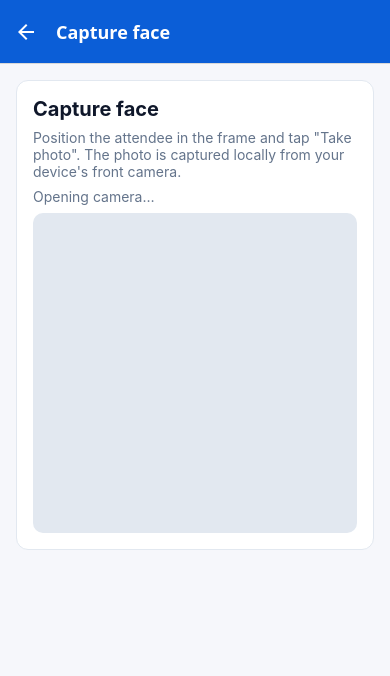
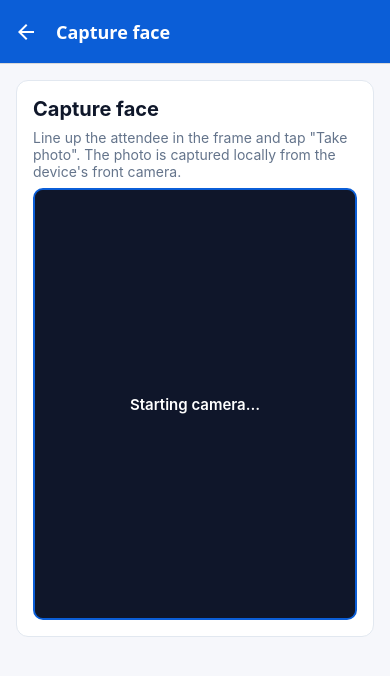
Before and after one commit to JimmieM-Dev/NGO, a React Native app in the folder mobile/: screen /CaptureFace in a window 390 px wide. Shown: the top 676 px of the page. Built offline with nearby package versions, Linux system fonts and the light colour scheme; no server answers.

Commit message:
fix(mobile/web): brighter framed camera preview, mirrored selfie, tap-to-start when autoplay blocked
Co-Authored-By: ajsdsh09 <ajsdsh09@gmail.com>

```diff
--- a/mobile/src/screens/CaptureFaceScreen.web.tsx
+++ b/mobile/src/screens/CaptureFaceScreen.web.tsx
@@ -1,5 +1,5 @@
 import { useCallback, useEffect, useRef, useState } from 'react';
-import type { ChangeEvent } from 'react';
+import type { ChangeEvent, CSSProperties } from 'react';
 import { Image, Platform, StyleSheet, Text, View } from 'react-native';
 import type { NativeStackScreenProps } from '@react-navigation/native-stack';
 
@@ -29,6 +29,8 @@ export function CaptureFaceScreen({ navigation, route }: Props) {
   const fallbackInputRef = useRef<HTMLInputElement | null>(null);
   const [stage, setStage] = useState<Stage>({ kind: 'idle' });
   const [error, setError] = useState<string | null>(null);
+  const [videoPlaying, setVideoPlaying] = useState(false);
+  const [autoplayBlocked, setAutoplayBlocked] = useState(false);
 
   const stopStream = useCallback(() => {
     const stream = streamRef.current;
@@ -39,10 +41,13 @@ export function CaptureFaceScreen({ navigation, route }: Props) {
     if (videoRef.current) {
       videoRef.current.srcObject = null;
     }
+    setVideoPlaying(false);
   }, []);
 
   const startCamera = useCallback(async () => {
     setError(null);
+    setAutoplayBlocked(false);
+    setVideoPlaying(false);
     if (typeof navigator === 'undefined' || !navigator.mediaDevices?.getUserMedia) {
       setStage({
         kind: 'fallback',
@@ -53,7 +58,11 @@ export function CaptureFaceScreen({ navigation, route }: Props) {
     setStage({ kind: 'starting' });
     try {
       const stream = await navigator.mediaDevices.getUserMedia({
-        video: { facingMode: { ideal: 'user' } },
+        video: {
+          facingMode: { ideal: 'user' },
+          width: { ideal: 1280 },
+          height: { ideal: 720 },
+        },
         audio: false,
       });
       streamRef.current = stream;
@@ -76,13 +85,27 @@ export function CaptureFaceScreen({ navigation, route }: Props) {
 
   // Attach the stream to the <video> element once it's mounted and we're live.
   useEffect(() => {
-    if (stage.kind === 'live' && videoRef.current && streamRef.current) {
-      videoRef.current.srcObject = streamRef.current;
-      videoRef.current.play().catch(() => {
-        /* autoplay may require user gesture; the button will retry */
+    if (stage.kind !== 'live') return;
+    const video = videoRef.current;
+    const stream = streamRef.current;
+    if (!video || !stream) return;
+    video.srcObject = stream;
+    const playPromise = video.play();
+    if (playPromise && typeof playPromise.then === 'function') {
+      playPromise.catch(() => {
+        setAutoplayBlocked(true);
       });
     }
   }, [stage.kind]);
+
+  const manualPlay = () => {
+    const video = videoRef.current;
+    if (!video) return;
+    video.play().then(
+      () => setAutoplayBlocked(false),
+      () => setAutoplayBlocked(true),
+    );
+  };
 
   const takePhoto = () => {
     const video = videoRef.current;
@@ -98,8 +121,11 @@ export function CaptureFaceScreen({ navigation, route }: Props) {
       setError('Could not capture a frame from the camera.');
       return;
     }
+    // Flip horizontally so the saved photo matches the mirrored preview users see.
+    ctx.translate(canvas.width, 0);
+    ctx.scale(-1, 1);
     ctx.drawImage(video, 0, 0, canvas.width, canvas.height);
-    const dataUrl = canvas.toDataURL(PREVIEW_MIME, 0.8);
+    const dataUrl = canvas.toDataURL(PREVIEW_MIME, 0.85);
     stopStream();
     setStage({ kind: 'preview', b64: extractBase64(dataUrl), mime: PREVIEW_MIME });
   };
@@ -138,33 +164,60 @@ export function CaptureFaceScreen({ navigation, route }: Props) {
 
   if (Platform.OS !== 'web') return null;
 
+  const videoStyle: CSSProperties = {
+    width: '100%',
+    height: '100%',
+    objectFit: 'cover',
+    borderRadius: 10,
+    // Mirror the preview so the user's movements match (natural selfie behavior).
+    transform: 'scaleX(-1)',
+    backgroundColor: '#0f172a',
+  };
+
   return (
     <View style={sharedStyles.screen}>
       <View style={sharedStyles.content}>
         <View style={sharedStyles.card}>
           <Text style={sharedStyles.heading}>Capture face</Text>
           <Text style={sharedStyles.subheading}>
-            Position the attendee in the frame and tap &quot;Take photo&quot;. The
-            photo is captured locally from your device&apos;s front camera.
+            Line up the attendee in the frame and tap &quot;Take photo&quot;. The
+            photo is captured locally from the device&apos;s front camera.
           </Text>
 
-          {stage.kind === 'starting' ? (
-            <Text style={sharedStyles.subheading}>Opening camera…</Text>
-          ) : null}
-
           {(stage.kind === 'live' || stage.kind === 'starting') && (
-            <View style={styles.previewImage}>
+            <View style={styles.previewFrame}>
               <video
                 ref={videoRef}
                 autoPlay
                 playsInline
                 muted
-                style={{ width: '100%', height: '100%', objectFit: 'cover', borderRadius: 10 }}
+                onPlaying={() => {
+                  setVideoPlaying(true);
+                  setAutoplayBlocked(false);
+                }}
+                style={videoStyle}
               />
+              {stage.kind === 'starting' || !videoPlaying ? (
+                <View style={styles.overlay} pointerEvents="none">
+                  <Text style={styles.overlayText}>
+                    {autoplayBlocked
+                      ? 'Tap "Start camera" below to begin'
+                      : 'Starting camera…'}
+                  </Text>
+                </View>
+              ) : (
+                <View style={styles.readyBadge} pointerEvents="none">
+                  <Text style={styles.readyBadgeText}>● Live</Text>
+                </View>
+              )}
             </View>
           )}
 
-          {stage.kind === 'live' ? (
+          {stage.kind === 'live' && autoplayBlocked && !videoPlaying ? (
+            <PrimaryButton title="Start camera" onPress={manualPlay} />
+          ) : null}
+
+          {stage.kind === 'live' && videoPlaying ? (
             <PrimaryButton title="Take photo" onPress={takePhoto} />
           ) : null}
 
@@ -172,7 +225,7 @@ export function CaptureFaceScreen({ navigation, route }: Props) {
             <>
               <Image
                 source={{ uri: `data:${stage.mime};base64,${stage.b64}` }}
-                style={styles.previewImage}
+                style={styles.previewFrame}
                 resizeMode="cover"
               />
               <PrimaryButton title="Retake" variant="secondary" onPress={retake} />
@@ -209,12 +262,44 @@ export function CaptureFaceScreen({ navigation, route }: Props) {
 }
 
 const styles = StyleSheet.create({
-  previewImage: {
+  previewFrame: {
     width: '100%',
-    height: 320,
+    aspectRatio: 3 / 4,
     borderRadius: 10,
-    backgroundColor: colors.border,
+    backgroundColor: '#0f172a',
+    borderWidth: 2,
+    borderColor: colors.primary,
     overflow: 'hidden',
+    position: 'relative',
+  },
+  overlay: {
+    position: 'absolute',
+    top: 0,
+    left: 0,
+    right: 0,
+    bottom: 0,
+    alignItems: 'center',
+    justifyContent: 'center',
+    backgroundColor: 'rgba(15, 23, 42, 0.55)',
+  },
+  overlayText: {
+    color: '#ffffff',
+    fontSize: 15,
+    fontWeight: '600',
+  },
+  readyBadge: {
+    position: 'absolute',
+    top: 8,
+    left: 8,
+    paddingHorizontal: 8,
+    paddingVertical: 4,
+    borderRadius: 999,
+    backgroundColor: 'rgba(21, 128, 61, 0.9)',
+  },
+  readyBadgeText: {
+    color: '#ffffff',
+    fontSize: 12,
+    fontWeight: '700',
   },
   error: {
     color: colors.danger,
```
